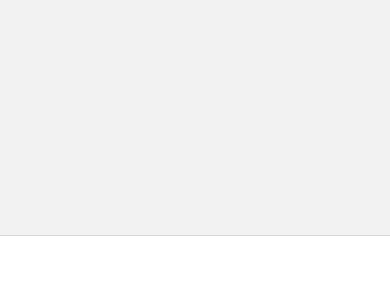
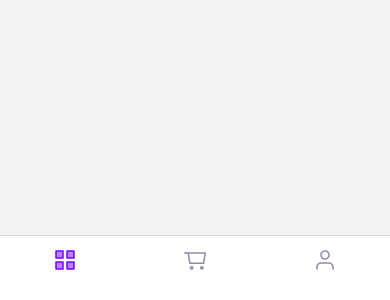
Before and after one commit to piyush214143/new_delivery_app, a React Native app in the folder NEW_DELIVERY_APP/: screen / in a window 390 px wide. Shown: the part 560-860 px from the top of the page. Built offline with nearby package versions, Linux system fonts and the light colour scheme; what react-native-responsive-fontsize would draw is missing.

Commit message:
icons added

```diff
--- a/NEW_DELIVERY_APP/src/navigation/Routes.js
+++ b/NEW_DELIVERY_APP/src/navigation/Routes.js
@@ -26,18 +26,19 @@ export const TabNav = () => (
         if (route.name === 'Categories') {
           iconName = focused ? IMAGES.tabCol: IMAGES.tab;
         } if (route.name === 'Checkout') {
-          iconName = focused ? IMAGES.shoppingCartCol: IMAGES.sh;
+          iconName = focused ? IMAGES.shoppingCartCol: IMAGES.shoppingCart;
         } else if (route.name === 'Profile') {
             iconName = IMAGES.user;
         }
+          return <Image source={iconName}  />
       },
     })}
     tabBarOptions={{
-        showLabel: false,
-        style: {
-          borderTopWidth: 0,
-        },
-      }}
+      showLabel: false,
+      style: {
+        borderTopWidth: 0,
+      },
+    }}
   >
     <Tab.Screen options={{ headerShown: false }} name="Categories" component={Categories} />
     <Tab.Screen options={{ headerShown: false }} name="Checkout" component={Checkout} />
```
